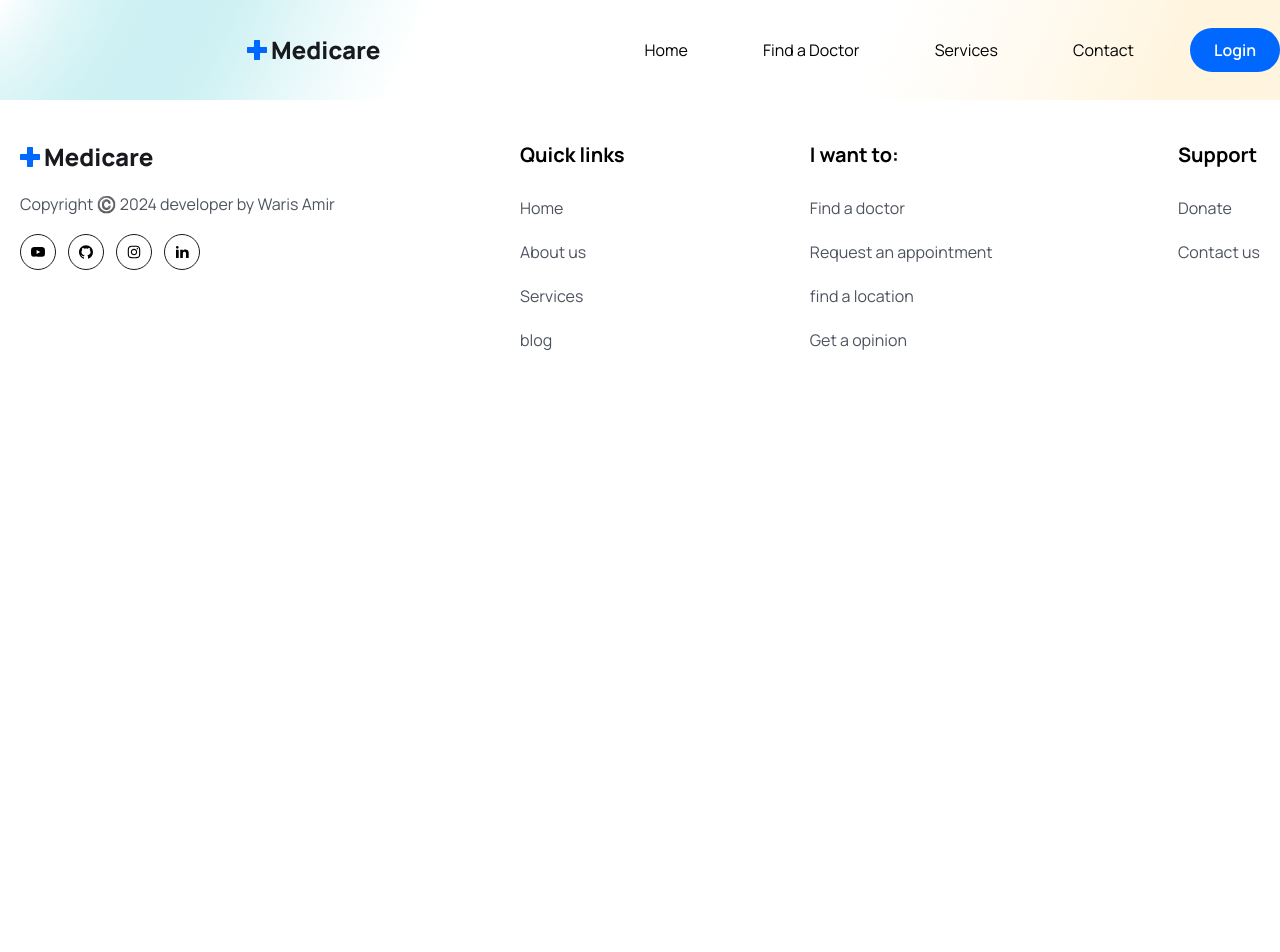
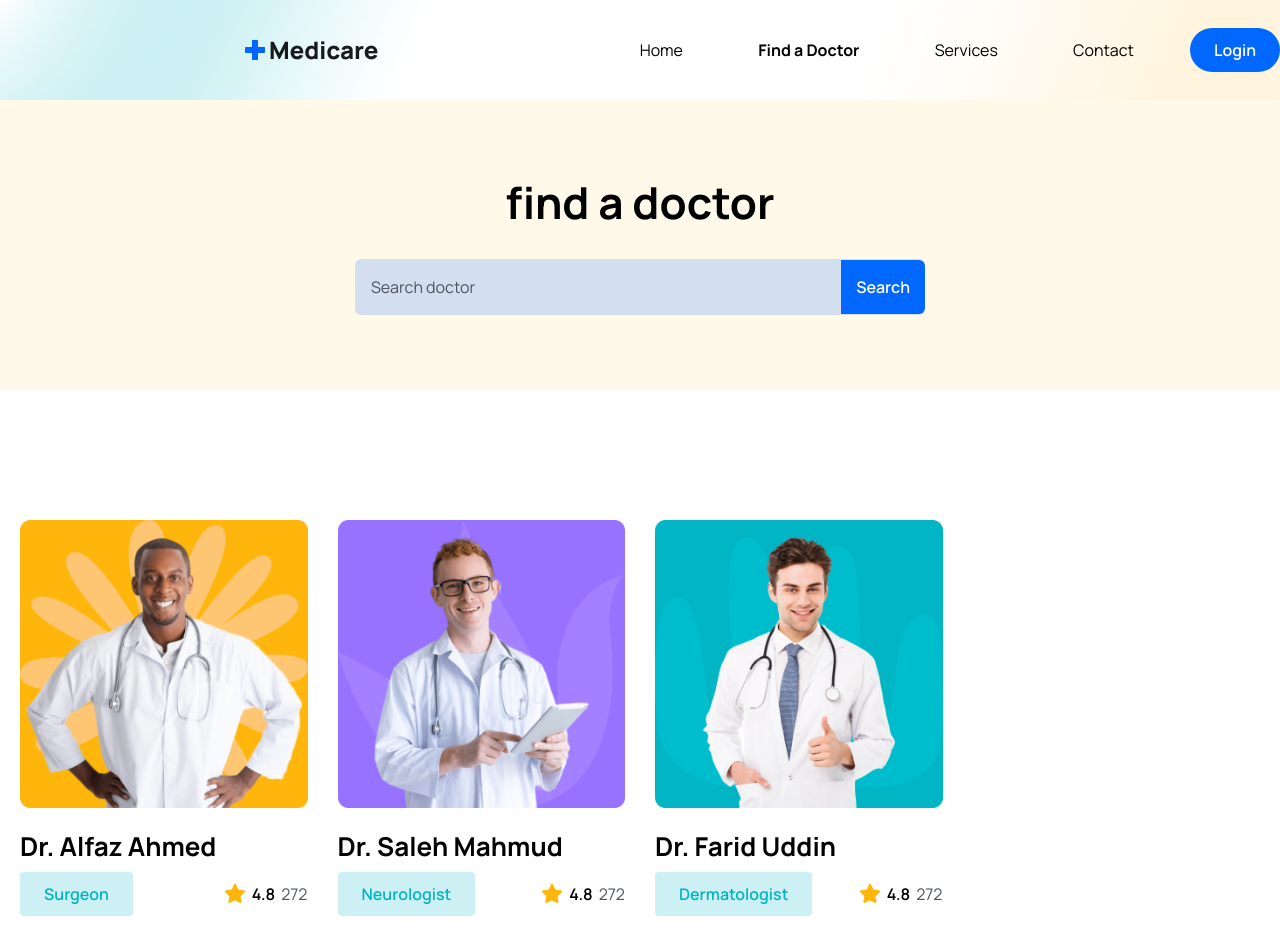
Before and after one commit to warisamir/doctor, a React (Vite) app in the folder front/: page /doctors in a window 1280 px wide. Shown: the top 952 px of the page. Before the commit the page ends 800 px from the top, so only its background shows below. Built offline with nearby package versions, Linux system fonts and the light colour scheme.

Commit message:
doctoralist added

```diff
--- a/front/src/components/Header/Header.jsx
+++ b/front/src/components/Header/Header.jsx
@@ -9,7 +9,7 @@ const navLinks = [
     display: 'Home'
   },
   {
-    path: '/doctor',
+    path: '/doctors',
     display: 'Find a Doctor'
   },
   {
--- a/front/src/components/Routes/Routers.jsx
+++ b/front/src/components/Routes/Routers.jsx
@@ -12,7 +12,7 @@ const Routers = () => {
      <Routes>
         <Route path="/" element={<Home />} />
         <Route path="/home" element={<Home />} />
-        <Route path="/contact" element={<Doctors />} />
+        <Route path="/doctors" element={<Doctors />} />
         <Route path="/login" element={<DoctorDetails/>} />
         <Route path="/register" element={<Login/>} />
         <Route path="/profile" element={<Signup />} />
--- a/front/src/pages/Doctor/Doctors.jsx
+++ b/front/src/pages/Doctor/Doctors.jsx
@@ -1,8 +1,30 @@
 import React from 'react'
-
+import { doctors } from '../../assets/data/doctors'
+import DoctorCard from '../../components/Doctors/DoctorCard'
+// import {DoctorCard} from './../../components/Doctors/DoctorCard'
 const Doctors = () => {
   return (
-    <div>Doctors</div>
+    <>
+      <section className='bg-[#fff9ea]'>
+        <div className="container text-center">
+          <h2 className='heading' >find a doctor</h2>
+          <div className='max-w-[570px] mt-[30px] mx-auto bg-[#0066ff2c] rounded-md flex items-center justify-between'
+          >
+            <input type="search" className='py-4 pl-4 pr-2 bg-transparent w-full focus:outline-none cursor-pointer placeholder:text-textColor'
+            placeholder='Search doctor' />
+            <button className='btn mt-0 rounded-[0px] rounded-r-md'>Search</button>
+          </div>
+        </div>
+      </section>
+      <section>
+        <div className="container">
+          <div className="grid grid-cols-1 sm:grid-cols-2 md:grid-cols-3 gap-5 lg:gap-[30px] lg:grid-cols-4 lg:mt-[55px]
+          ">
+            {doctors.map(doctor=>(<DoctorCard key={doctor.id} doctor={doctor}/>))}
+          </div>
+        </div>
+      </section>
+    </>
   )
 }
 
--- /dev/null
+++ b/front/src/routes/Router.jsx
@@ -0,0 +1,25 @@
+import React from 'react'
+import {Route,Routes} from 'react-router-dom';
+import Doctors from '../pages/Doctor/Doctors';
+import DoctorDetails from '../pages/Doctor/DoctorDetails';
+import Login from '../pages/Login';
+import Signup from '../pages/Signup';
+import Contact from '../pages/Contact';
+import Service from '../pages/Service';
+import Home from '../pages/Home';
+
+const Router = () => {
+  return <Routes>
+    <Route path="/" element={<Home />} />
+    <Route path="/home" element={<Home />} />
+    <Route path="/doctors" element={<Doctors />} />
+    <Route path="/doctors/:id" element={<DoctorDetails />} />
+    <Route path="/login" element={<Login />} />
+    <Route path="/register" element={<Signup />} />
+    <Route path="/contact" element={<Contact />} />
+    <Route path="/services" element={<Service />} />
+
+  </Routes>
+}
+
+export default Router
```
